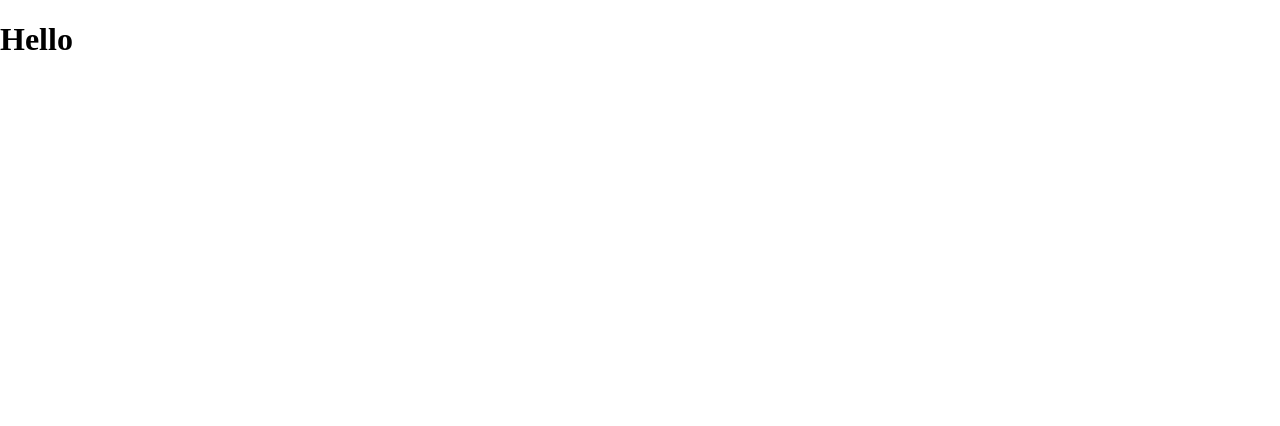
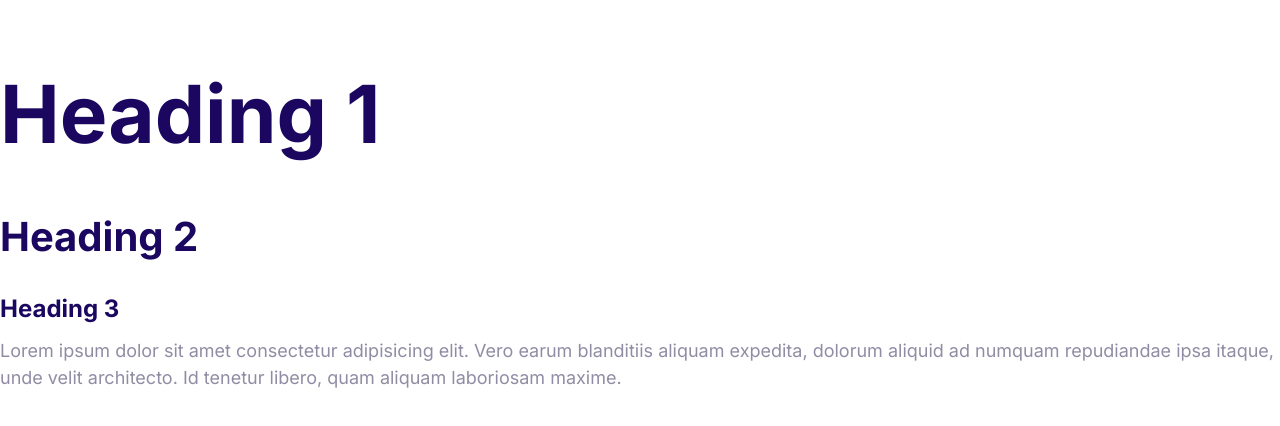
Before and after one commit to Saddats999/moshify, a plain HTML site: page index.html in a window 1280 px wide. Drawn offline with Linux system fonts and the light colour scheme.

Commit message:
Define the Font Style

```diff
--- a/css/style.css
+++ b/css/style.css
@@ -5,3 +5,47 @@
   --color-headings: #1b0760;
   --color-body: #918ca4;
 }
+html {
+  font-size: 62.5%;
+}
+body {
+  font-family: Inter, Arial, Helvetica, sans-serif;
+  font-size: 2.4rem;
+  color: var(--color-body);
+  line-height: 1.5;
+}
+
+h1,
+h2,
+h3 {
+  color: var(--color-headings);
+  margin-bottom: 1rem;
+}
+
+h1 {
+  font-size: 7rem;
+}
+h2 {
+  font-size: 4rem;
+}
+h3 {
+  font-size: 3rem;
+}
+p {
+  margin-top: 0;
+}
+
+@media screen and (min-width: 1024px) {
+  body {
+    font-size: 1.8rem;
+  }
+  h1 {
+    font-size: 8rem;
+  }
+  h2 {
+    font-size: 4rem;
+  }
+  h3 {
+    font-size: 2.4rem;
+  }
+}
--- a/index.html
+++ b/index.html
@@ -6,10 +6,16 @@
     <meta name="viewport" content="width=device-width, initial-scale=1.0">
     <link rel="stylesheet" href="/css/normalize.css">
     <link rel="stylesheet" href="/css/style.css">
+    <link rel="preconnect" href="https://fonts.googleapis.com">
+    <link rel="preconnect" href="https://fonts.gstatic.com" crossorigin>
+    <link href="https://fonts.googleapis.com/css2?family=Inter:wght@400;700&display=swap" rel="stylesheet">
     <title>Document</title>
 </head>
 <body>
-    <h1>Hello</h1>
+    <h1>Heading 1</h1>
+    <h2>Heading 2</h2>
+    <h3>Heading 3</h3>
+    <p>Lorem ipsum dolor sit amet consectetur adipisicing elit. Vero earum blanditiis aliquam expedita, dolorum aliquid ad numquam repudiandae ipsa itaque, unde velit architecto. Id tenetur libero, quam aliquam laboriosam maxime.</p>
 
 </body>
 </html>
```
